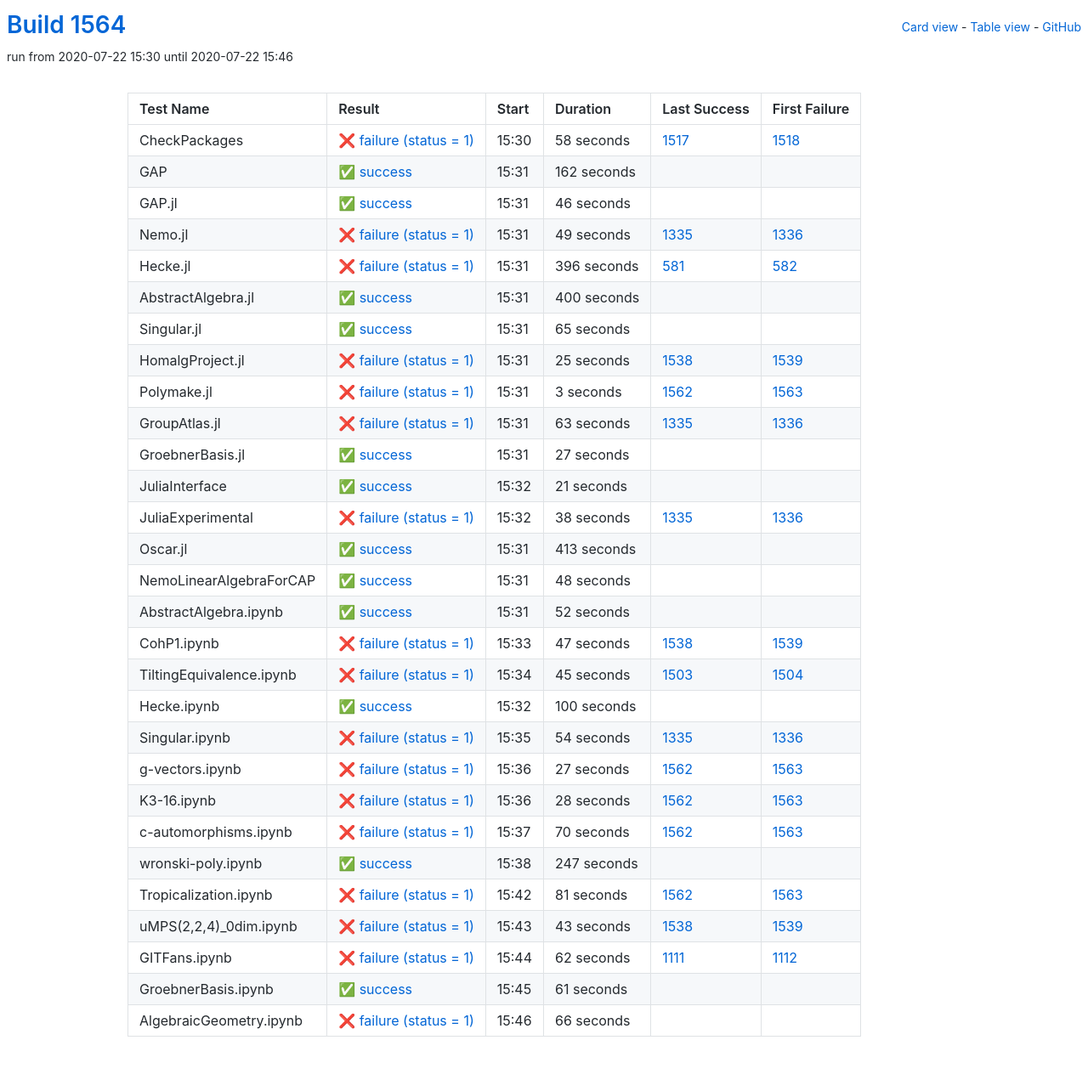
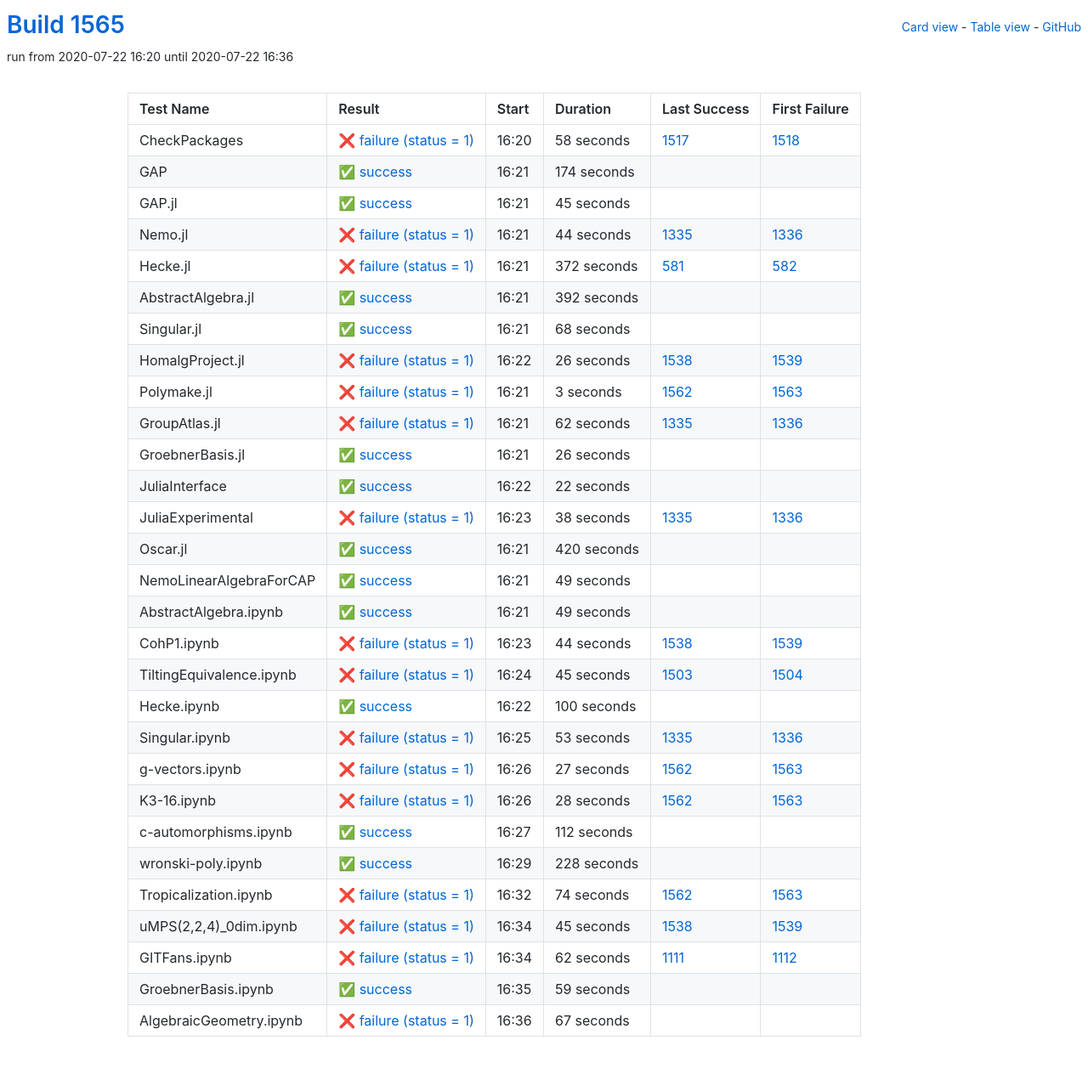
Before and after one commit to oscar-system/oscar-ci-status-1.4, a Jekyll site: the page built from table.html, in a window 1280 px wide. Shown: the whole page at 85% size. Built offline with Jekyll 4.4.1, drawn with Linux system fonts in a browser that asks for light colours.

Commit message:
Build #1565

```diff
--- a/_data/ci.yml
+++ b/_data/ci.yml
@@ -1,6 +1,6 @@
 ---
-build: 1564
-build_url: https://oscarci.mathematik.uni-kl.de/job/oscar-julia-1.4/1564/
+build: 1565
+build_url: https://oscarci.mathematik.uni-kl.de/job/oscar-julia-1.4/1565/
 job: oscar-julia-1.4
 organization: oscar-system
 repo: oscar-ci-status-1.4
@@ -8,8 +8,8 @@ repourl: https://github.com/oscar-system/oscar-ci-status-1.4
 tests:
 - name: CheckPackages
   id: checkpackages
-  log: https://oscarci.mathematik.uni-kl.de/job/oscar-julia-1.4/1564/artifact/logs/build-1564/CheckPackages.log
-  start: 2020-07-22 15:30
+  log: https://oscarci.mathematik.uni-kl.de/job/oscar-julia-1.4/1565/artifact/logs/build-1565/CheckPackages.log
+  start: 2020-07-22 16:20
   success: false
   exitcode: 1
   status: failure
@@ -20,92 +20,92 @@ tests:
   first_failure_url: https://oscarci.mathematik.uni-kl.de/job/oscar-julia-1.4/1518/
 - name: GAP
   id: gap
-  log: https://oscarci.mathematik.uni-kl.de/job/oscar-julia-1.4/1564/artifact/logs/build-1564/GAP.log
-  start: 2020-07-22 15:31
+  log: https://oscarci.mathematik.uni-kl.de/job/oscar-julia-1.4/1565/artifact/logs/build-1565/GAP.log
+  start: 2020-07-22 16:21
   success: true
   exitcode: 0
   status: success
-  duration: 162
+  duration: 174
   last_success: false
   last_success_url:
   first_failure: false
   first_failure_url:
 - name: GAP.jl
   id: gap-jl
-  log: https://oscarci.mathematik.uni-kl.de/job/oscar-julia-1.4/1564/artifact/logs/build-1564/GAP.jl.log
-  start: 2020-07-22 15:31
+  log: https://oscarci.mathematik.uni-kl.de/job/oscar-julia-1.4/1565/artifact/logs/build-1565/GAP.jl.log
+  start: 2020-07-22 16:21
   success: true
   exitcode: 0
   status: success
-  duration: 46
+  duration: 45
   last_success: false
   last_success_url:
   first_failure: false
   first_failure_url:
 - name: Nemo.jl
   id: nemo-jl
-  log: https://oscarci.mathematik.uni-kl.de/job/oscar-julia-1.4/1564/artifact/logs/build-1564/Nemo.jl.log
-  start: 2020-07-22 15:31
+  log: https://oscarci.mathematik.uni-kl.de/job/oscar-julia-1.4/1565/artifact/logs/build-1565/Nemo.jl.log
+  start: 2020-07-22 16:21
   success: false
   exitcode: 1
   status: failure
-  duration: 49
+  duration: 44
   last_success: 1335
   last_success_url: https://oscarci.mathematik.uni-kl.de/job/oscar-julia-1.4/1335/
   first_failure: 1336
   first_failure_url: https://oscarci.mathematik.uni-kl.de/job/oscar-julia-1.4/1336/
 - name: Hecke.jl
   id: hecke-jl
-  log: https://oscarci.mathematik.uni-kl.de/job/oscar-julia-1.4/1564/artifact/logs/build-1564/Hecke.jl.log
-  start: 2020-07-22 15:31
+  log: https://oscarci.mathematik.uni-kl.de/job/oscar-julia-1.4/1565/artifact/logs/build-1565/Hecke.jl.log
+  start: 2020-07-22 16:21
   success: false
   exitcode: 1
   status: failure
-  duration: 396
+  duration: 372
   last_success: 581
   last_success_url: https://oscarci.mathematik.uni-kl.de/job/oscar-julia-1.4/581/
   first_failure: 582
   first_failure_url: https://oscarci.mathematik.uni-kl.de/job/oscar-julia-1.4/582/
 - name: AbstractAlgebra.jl
   id: abstractalgebra-jl
-  log: https://oscarci.mathematik.uni-kl.de/job/oscar-julia-1.4/1564/artifact/logs/build-1564/AbstractAlgebra.jl.log
-  start: 2020-07-22 15:31
+  log: https://oscarci.mathematik.uni-kl.de/job/oscar-julia-1.4/1565/artifact/logs/build-1565/AbstractAlgebra.jl.log
+  start: 2020-07-22 16:21
   success: true
   exitcode: 0
   status: success
-  duration: 400
+  duration: 392
   last_success: false
   last_success_url:
   first_failure: false
   first_failure_url:
 - name: Singular.jl
   id: singular-jl
-  log: https://oscarci.mathematik.uni-kl.de/job/oscar-julia-1.4/1564/artifact/logs/build-1564/Singular.jl.log
-  start: 2020-07-22 15:31
+  log: https://oscarci.mathematik.uni-kl.de/job/oscar-julia-1.4/1565/artifact/logs/build-1565/Singular.jl.log
+  start: 2020-07-22 16:21
   success: true
   exitcode: 0
   status: success
-  duration: 65
+  duration: 68
   last_success: false
   last_success_url:
   first_failure: false
   first_failure_url:
 - name: HomalgProject.jl
   id: homalgproject-jl
-  log: https://oscarci.mathematik.uni-kl.de/job/oscar-julia-1.4/1564/artifact/logs/build-1564/HomalgProject.jl.log
-  start: 2020-07-22 15:31
+  log: https://oscarci.mathematik.uni-kl.de/job/oscar-julia-1.4/1565/artifact/logs/build-1565/HomalgProject.jl.log
+  start: 2020-07-22 16:22
   success: false
   exitcode: 1
   status: failure
-  duration: 25
+  duration: 26
   last_success: 1538
   last_success_url: https://oscarci.mathematik.uni-kl.de/job/oscar-julia-1.4/1538/
   first_failure: 1539
   first_failure_url: https://oscarci.mathematik.uni-kl.de/job/oscar-julia-1.4/1539/
 - name: Polymake.jl
   id: polymake-jl
-  log: https://oscarci.mathematik.uni-kl.de/job/oscar-julia-1.4/1564/artifact/logs/build-1564/Polymake.jl.log
-  start: 2020-07-22 15:31
+  log: https://oscarci.mathematik.uni-kl.de/job/oscar-julia-1.4/1565/artifact/logs/build-1565/Polymake.jl.log
+  start: 2020-07-22 16:21
   success: false
   exitcode: 1
   status: failure
@@ -116,44 +116,44 @@ tests:
   first_failure_url: https://oscarci.mathematik.uni-kl.de/job/oscar-julia-1.4/1563/
 - name: GroupAtlas.jl
   id: groupatlas-jl
-  log: https://oscarci.mathematik.uni-kl.de/job/oscar-julia-1.4/1564/artifact/logs/build-1564/GroupAtlas.jl.log
-  start: 2020-07-22 15:31
+  log: https://oscarci.mathematik.uni-kl.de/job/oscar-julia-1.4/1565/artifact/logs/build-1565/GroupAtlas.jl.log
+  start: 2020-07-22 16:21
   success: false
   exitcode: 1
   status: failure
-  duration: 63
+  duration: 62
   last_success: 1335
   last_success_url: https://oscarci.mathematik.uni-kl.de/job/oscar-julia-1.4/1335/
   first_failure: 1336
   first_failure_url: https://oscarci.mathematik.uni-kl.de/job/oscar-julia-1.4/1336/
 - name: GroebnerBasis.jl
   id: groebnerbasis-jl
-  log: https://oscarci.mathematik.uni-kl.de/job/oscar-julia-1.4/1564/artifact/logs/build-1564/GroebnerBasis.jl.log
-  start: 2020-07-22 15:31
+  log: https://oscarci.mathematik.uni-kl.de/job/oscar-julia-1.4/1565/artifact/logs/build-1565/GroebnerBasis.jl.log
+  start: 2020-07-22 16:21
   success: true
   exitcode: 0
   status: success
-  duration: 27
+  duration: 26
   last_success: false
   last_success_url:
   first_failure: false
   first_failure_url:
 - name: JuliaInterface
   id: juliainterface
-  log: https://oscarci.mathematik.uni-kl.de/job/oscar-julia-1.4/1564/artifact/logs/build-1564/JuliaInterface.log
-  start: 2020-07-22 15:32
+  log: https://oscarci.mathematik.uni-kl.de/job/oscar-julia-1.4/1565/artifact/logs/build-1565/JuliaInterface.log
+  start: 2020-07-22 16:22
   success: true
   exitcode: 0
   status: success
-  duration: 21
+  duration: 22
   last_success: false
   last_success_url:
   first_failure: false
   first_failure_url:
 - name: JuliaExperimental
   id: juliaexperimental
-  log: https://oscarci.mathematik.uni-kl.de/job/oscar-julia-1.4/1564/artifact/logs/build-1564/JuliaExperimental.log
-  start: 2020-07-22 15:32
+  log: https://oscarci.mathematik.uni-kl.de/job/oscar-julia-1.4/1565/artifact/logs/build-1565/JuliaExperimental.log
+  start: 2020-07-22 16:23
   success: false
   exitcode: 1
   status: failure
@@ -164,56 +164,56 @@ tests:
   first_failure_url: https://oscarci.mathematik.uni-kl.de/job/oscar-julia-1.4/1336/
 - name: Oscar.jl
   id: oscar-jl
-  log: https://oscarci.mathematik.uni-kl.de/job/oscar-julia-1.4/1564/artifact/logs/build-1564/Oscar.jl.log
-  start: 2020-07-22 15:31
+  log: https://oscarci.mathematik.uni-kl.de/job/oscar-julia-1.4/1565/artifact/logs/build-1565/Oscar.jl.log
+  start: 2020-07-22 16:21
   success: true
   exitcode: 0
   status: success
-  duration: 413
+  duration: 420
   last_success: false
   last_success_url:
   first_failure: false
   first_failure_url:
 - name: NemoLinearAlgebraForCAP
   id: nemolinearalgebraforcap
-  log: https://oscarci.mathematik.uni-kl.de/job/oscar-julia-1.4/1564/artifact/logs/build-1564/NemoLinearAlgebraForCAP.log
-  start: 2020-07-22 15:31
+  log: https://oscarci.mathematik.uni-kl.de/job/oscar-julia-1.4/1565/artifact/logs/build-1565/NemoLinearAlgebraForCAP.log
+  start: 2020-07-22 16:21
   success: true
   exitcode: 0
   status: success
-  duration: 48
+  duration: 49
   last_success: false
   last_success_url:
   first_failure: false
   first_failure_url:
 - name: AbstractAlgebra.ipynb
   id: abstractalgebra-ipynb
-  log: https://oscarci.mathematik.uni-kl.de/job/oscar-julia-1.4/1564/artifact/logs/build-1564/AbstractAlgebra.ipynb.log
-  start: 2020-07-22 15:31
+  log: https://oscarci.mathematik.uni-kl.de/job/oscar-julia-1.4/1565/artifact/logs/build-1565/AbstractAlgebra.ipynb.log
+  start: 2020-07-22 16:21
   success: true
   exitcode: 0
   status: success
-  duration: 52
+  duration: 49
   last_success: false
   last_success_url:
   first_failure: false
   first_failure_url:
 - name: CohP1.ipynb
   id: cohp1-ipynb
-  log: https://oscarci.mathematik.uni-kl.de/job/oscar-julia-1.4/1564/artifact/logs/build-1564/CohP1.ipynb.log
-  start: 2020-07-22 15:33
+  log: https://oscarci.mathematik.uni-kl.de/job/oscar-julia-1.4/1565/artifact/logs/build-1565/CohP1.ipynb.log
+  start: 2020-07-22 16:23
   success: false
   exitcode: 1
   status: failure
-  duration: 47
+  duration: 44
   last_success: 1538
   last_success_url: https://oscarci.mathematik.uni-kl.de/job/oscar-julia-1.4/1538/
   first_failure: 1539
   first_failure_url: https://oscarci.mathematik.uni-kl.de/job/oscar-julia-1.4/1539/
 - name: TiltingEquivalence.ipynb
   id: tiltingequivalence-ipynb
-  log: https://oscarci.mathematik.uni-kl.de/job/oscar-julia-1.4/1564/artifact/logs/build-1564/TiltingEquivalence.ipynb.log
-  start: 2020-07-22 15:34
+  log: https://oscarci.mathematik.uni-kl.de/job/oscar-julia-1.4/1565/artifact/logs/build-1565/TiltingEquivalence.ipynb.log
+  start: 2020-07-22 16:24
   success: false
   exitcode: 1
   status: failure
@@ -224,8 +224,8 @@ tests:
   first_failure_url: https://oscarci.mathematik.uni-kl.de/job/oscar-julia-1.4/1504/
 - name: Hecke.ipynb
   id: hecke-ipynb
-  log: https://oscarci.mathematik.uni-kl.de/job/oscar-julia-1.4/1564/artifact/logs/build-1564/Hecke.ipynb.log
-  start: 2020-07-22 15:32
+  log: https://oscarci.mathematik.uni-kl.de/job/oscar-julia-1.4/1565/artifact/logs/build-1565/Hecke.ipynb.log
+  start: 2020-07-22 16:22
   success: true
   exitcode: 0
   status: success
@@ -236,20 +236,20 @@ tests:
   first_failure_url:
 - name: Singular.ipynb
   id: singular-ipynb
-  log: https://oscarci.mathematik.uni-kl.de/job/oscar-julia-1.4/1564/artifact/logs/build-1564/Singular.ipynb.log
-  start: 2020-07-22 15:35
+  log: https://oscarci.mathematik.uni-kl.de/job/oscar-julia-1.4/1565/artifact/logs/build-1565/Singular.ipynb.log
+  start: 2020-07-22 16:25
   success: false
   exitcode: 1
   status: failure
-  duration: 54
+  duration: 53
   last_success: 1335
   last_success_url: https://oscarci.mathematik.uni-kl.de/job/oscar-julia-1.4/1335/
   first_failure: 1336
   first_failure_url: https://oscarci.mathematik.uni-kl.de/job/oscar-julia-1.4/1336/
 - name: g-vectors.ipynb
   id: g-vectors-ipynb
-  log: https://oscarci.mathematik.uni-kl.de/job/oscar-julia-1.4/1564/artifact/logs/build-1564/g-vectors.ipynb.log
-  start: 2020-07-22 15:36
+  log: https://oscarci.mathematik.uni-kl.de/job/oscar-julia-1.4/1565/artifact/logs/build-1565/g-vectors.ipynb.log
+  start: 2020-07-22 16:26
   success: false
   exitcode: 1
   status: failure
@@ -260,8 +260,8 @@ tests:
   first_failure_url: https://oscarci.mathematik.uni-kl.de/job/oscar-julia-1.4/1563/
 - name: K3-16.ipynb
   id: k3-16-ipynb
-  log: https://oscarci.mathematik.uni-kl.de/job/oscar-julia-1.4/1564/artifact/logs/build-1564/K3-16.ipynb.log
-  start: 2020-07-22 15:36
+  log: https://oscarci.mathematik.uni-kl.de/job/oscar-julia-1.4/1565/artifact/logs/build-1565/K3-16.ipynb.log
+  start: 2020-07-22 16:26
   success: false
   exitcode: 1
   status: failure
@@ -272,56 +272,56 @@ tests:
   first_failure_url: https://oscarci.mathematik.uni-kl.de/job/oscar-julia-1.4/1563/
 - name: c-automorphisms.ipynb
   id: c-automorphisms-ipynb
-  log: https://oscarci.mathematik.uni-kl.de/job/oscar-julia-1.4/1564/artifact/logs/build-1564/c-automorphisms.ipynb.log
-  start: 2020-07-22 15:37
-  success: false
-  exitcode: 1
-  status: failure
-  duration: 70
-  last_success: 1562
-  last_success_url: https://oscarci.mathematik.uni-kl.de/job/oscar-julia-1.4/1562/
-  first_failure: 1563
-  first_failure_url: https://oscarci.mathematik.uni-kl.de/job/oscar-julia-1.4/1563/
-- name: wronski-poly.ipynb
-  id: wronski-poly-ipynb
-  log: https://oscarci.mathematik.uni-kl.de/job/oscar-julia-1.4/1564/artifact/logs/build-1564/wronski-poly.ipynb.log
-  start: 2020-07-22 15:38
+  log: https://oscarci.mathematik.uni-kl.de/job/oscar-julia-1.4/1565/artifact/logs/build-1565/c-automorphisms.ipynb.log
+  start: 2020-07-22 16:27
   success: true
   exitcode: 0
   status: success
-  duration: 247
+  duration: 112
+  last_success: false
+  last_success_url:
+  first_failure: false
+  first_failure_url:
+- name: wronski-poly.ipynb
+  id: wronski-poly-ipynb
+  log: https://oscarci.mathematik.uni-kl.de/job/oscar-julia-1.4/1565/artifact/logs/build-1565/wronski-poly.ipynb.log
+  start: 2020-07-22 16:29
+  success: true
+  exitcode: 0
+  status: success
+  duration: 228
   last_success: false
   last_success_url:
   first_failure: false
   first_failure_url:
 - name: Tropicalization.ipynb
   id: tropicalization-ipynb
-  log: https://oscarci.mathematik.uni-kl.de/job/oscar-julia-1.4/1564/artifact/logs/build-1564/Tropicalization.ipynb.log
-  start: 2020-07-22 15:42
+  log: https://oscarci.mathematik.uni-kl.de/job/oscar-julia-1.4/1565/artifact/logs/build-1565/Tropicalization.ipynb.log
+  start: 2020-07-22 16:32
   success: false
   exitcode: 1
   status: failure
-  duration: 81
+  duration: 74
   last_success: 1562
   last_success_url: https://oscarci.mathematik.uni-kl.de/job/oscar-julia-1.4/1562/
   first_failure: 1563
   first_failure_url: https://oscarci.mathematik.uni-kl.de/job/oscar-julia-1.4/1563/
 - name: uMPS(2,2,4)_0dim.ipynb
   id: umps-2-2-4-0dim-ipynb
-  log: https://oscarci.mathematik.uni-kl.de/job/oscar-julia-1.4/1564/artifact/logs/build-1564/uMPS-2-2-4-_0dim.ipynb.log
-  start: 2020-07-22 15:43
+  log: https://oscarci.mathematik.uni-kl.de/job/oscar-julia-1.4/1565/artifact/logs/build-1565/uMPS-2-2-4-_0dim.ipynb.log
+  start: 2020-07-22 16:34
   success: false
   exitcode: 1
   status: failure
-  duration: 43
+  duration: 45
   last_success: 1538
   last_success_url: https://oscarci.mathematik.uni-kl.de/job/oscar-julia-1.4/1538/
   first_failure: 1539
   first_failure_url: https://oscarci.mathematik.uni-kl.de/job/oscar-julia-1.4/1539/
 - name: GITFans.ipynb
   id: gitfans-ipynb
-  log: https://oscarci.mathematik.uni-kl.de/job/oscar-julia-1.4/1564/artifact/logs/build-1564/GITFans.ipynb.log
-  start: 2020-07-22 15:44
+  log: https://oscarci.mathematik.uni-kl.de/job/oscar-julia-1.4/1565/artifact/logs/build-1565/GITFans.ipynb.log
+  start: 2020-07-22 16:34
   success: false
   exitcode: 1
   status: failure
@@ -332,24 +332,24 @@ tests:
   first_failure_url: https://oscarci.mathematik.uni-kl.de/job/oscar-julia-1.4/1112/
 - name: GroebnerBasis.ipynb
   id: groebnerbasis-ipynb
-  log: https://oscarci.mathematik.uni-kl.de/job/oscar-julia-1.4/1564/artifact/logs/build-1564/GroebnerBasis.ipynb.log
-  start: 2020-07-22 15:45
+  log: https://oscarci.mathematik.uni-kl.de/job/oscar-julia-1.4/1565/artifact/logs/build-1565/GroebnerBasis.ipynb.log
+  start: 2020-07-22 16:35
   success: true
   exitcode: 0
   status: success
-  duration: 61
+  duration: 59
   last_success: false
   last_success_url:
   first_failure: false
   first_failure_url:
 - name: AlgebraicGeometry.ipynb
   id: algebraicgeometry-ipynb
-  log: https://oscarci.mathematik.uni-kl.de/job/oscar-julia-1.4/1564/artifact/logs/build-1564/AlgebraicGeometry.ipynb.log
-  start: 2020-07-22 15:46
+  log: https://oscarci.mathematik.uni-kl.de/job/oscar-julia-1.4/1565/artifact/logs/build-1565/AlgebraicGeometry.ipynb.log
+  start: 2020-07-22 16:36
   success: false
   exitcode: 1
   status: failure
-  duration: 66
+  duration: 67
   last_success: false
   last_success_url:
   first_failure: false
```
Also changed, not shown: README.md.
